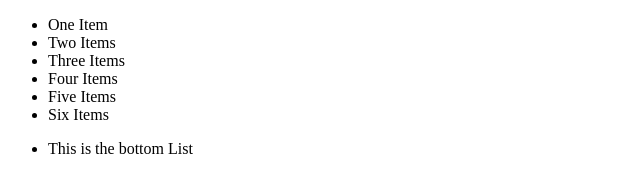
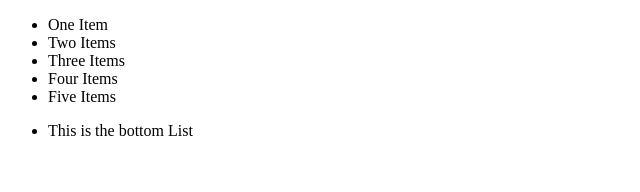
Before and after one commit to AbeMont/GitHub-Practice-2-Users-, a plain HTML site: page index.html in a window 1280 px wide. Shown: the whole page, without its empty margins (0-640 px from the left). Drawn offline with Linux system fonts and the light colour scheme.

Commit message:
fixing stuff

```diff
--- a/index.html
+++ b/index.html
@@ -11,7 +11,6 @@
       <li>Three Items</li>
       <li>Four Items</li>
       <li>Five Items</li>
-      <li>Six Items</li>
     </ul>
     <ul>
       <li>This is the bottom List</li>
```
